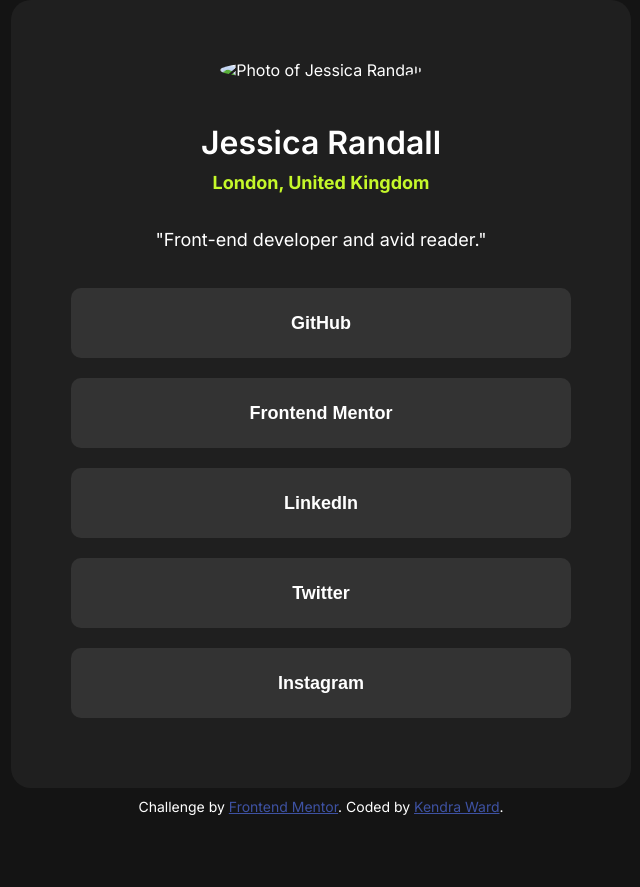
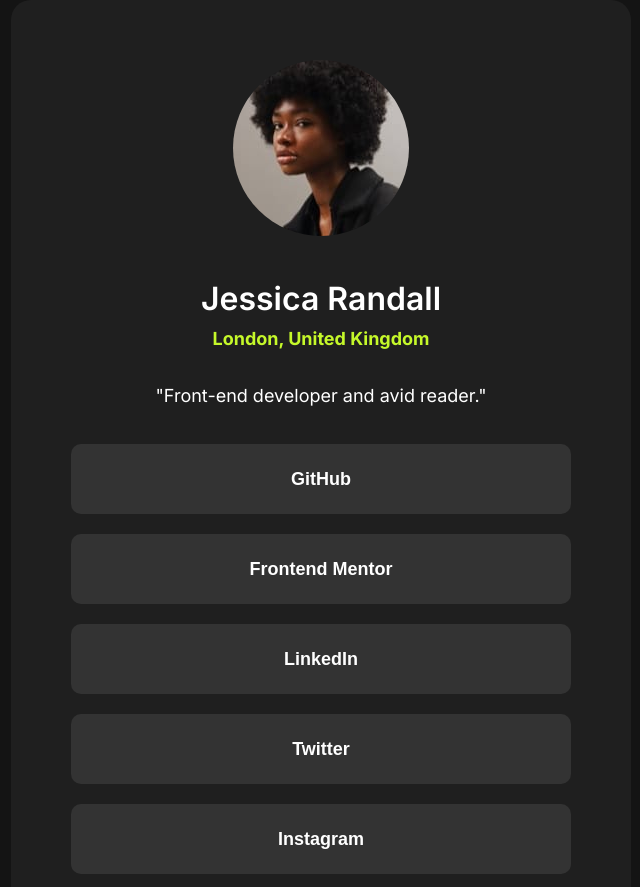
Before and after one commit to KNWard/FEM--Social-Links-Profile, a plain HTML site: page index.html in a window 1280 px wide. Shown: the part 150-1037 px from the top of the page, without its empty margins (319-959 px from the left). Before the commit the page ends 973 px from the top, so only its background shows below. Drawn offline with Linux system fonts and the light colour scheme; the site is published under a folder, as on GitHub Pages, so addresses that start at the root find nothing.

Commit message:
Update index.html
Added "." to fix image element.

```diff
--- a/index.html
+++ b/index.html
@@ -10,7 +10,7 @@
 <body>
   <div class="container">
     <div class="info-container">
-      <img src="/assets/images/avatar-jessica.jpeg" alt="Photo of Jessica Randall">
+      <img src="./assets/images/avatar-jessica.jpeg" alt="Photo of Jessica Randall">
       <h1>Jessica Randall</h1>
       <p class="location">London, United Kingdom</p>
       <p class="tagline">"Front-end developer and avid reader."</p>
```
